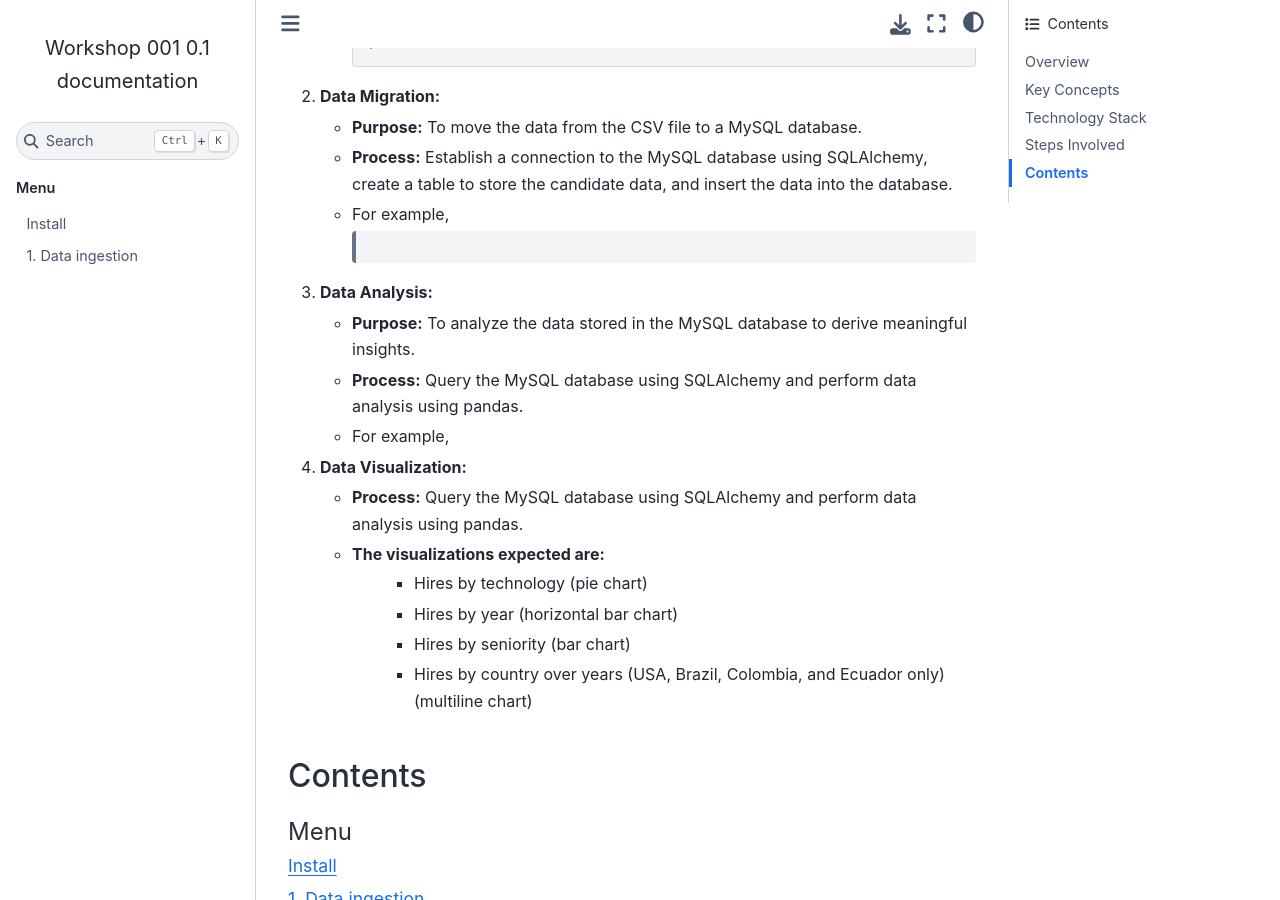
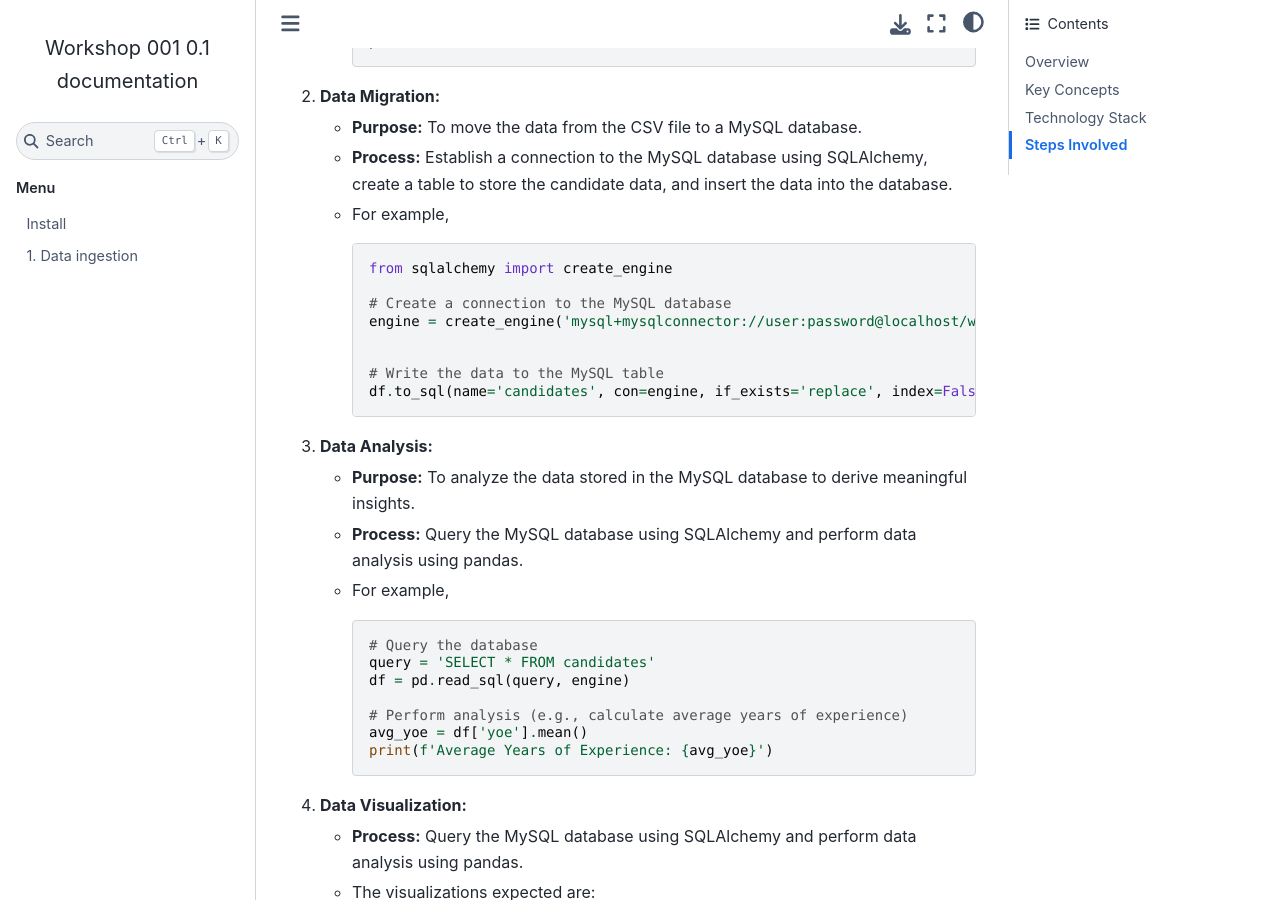
Before and after one commit to ntlg72/etl-ws-1, a Sphinx documentation site: the page built from docs/source/index.rst, in a window 1280 px wide and 900 px high, scrolled down 1322 px. Built offline with Sphinx 7.4.7 and the Sphinx Book theme 1.1.4, drawn with Linux system fonts in a browser that asks for light colours.

Commit message:
Update index.rst

```diff
--- a/docs/source/index.rst
+++ b/docs/source/index.rst
@@ -54,11 +54,13 @@ Steps Involved
    - **Process:** Establish a connection to the MySQL database using SQLAlchemy, create a table to store the candidate data, and insert the data into the database.
    - For example,
 
-      ..  code-block:: python
+     ..  code-block:: python
+
          from sqlalchemy import create_engine
 
          # Create a connection to the MySQL database
          engine = create_engine('mysql+mysqlconnector://user:password@localhost/ws_001')
+
 
          # Write the data to the MySQL table
          df.to_sql(name='candidates', con=engine, if_exists='replace', index=False)
@@ -71,6 +73,7 @@ Steps Involved
    - For example,
 
      ..  code-block:: python
+
          # Query the database
          query = 'SELECT * FROM candidates'
          df = pd.read_sql(query, engine)
@@ -84,6 +87,7 @@ Steps Involved
 
    - **Process:** Query the MySQL database using SQLAlchemy and perform data analysis using pandas.
    - The visualizations expected are:
+
             - Hires by technology (pie chart)
             - Hires by year (horizontal bar chart)
             - Hires by seniority (bar chart)
@@ -92,11 +96,7 @@ Steps Involved
 
 
 
-
-Contents
---------
-
-.. toctree::
+ .. toctree::
    :caption: Menu
    :titlesonly:
 
```
